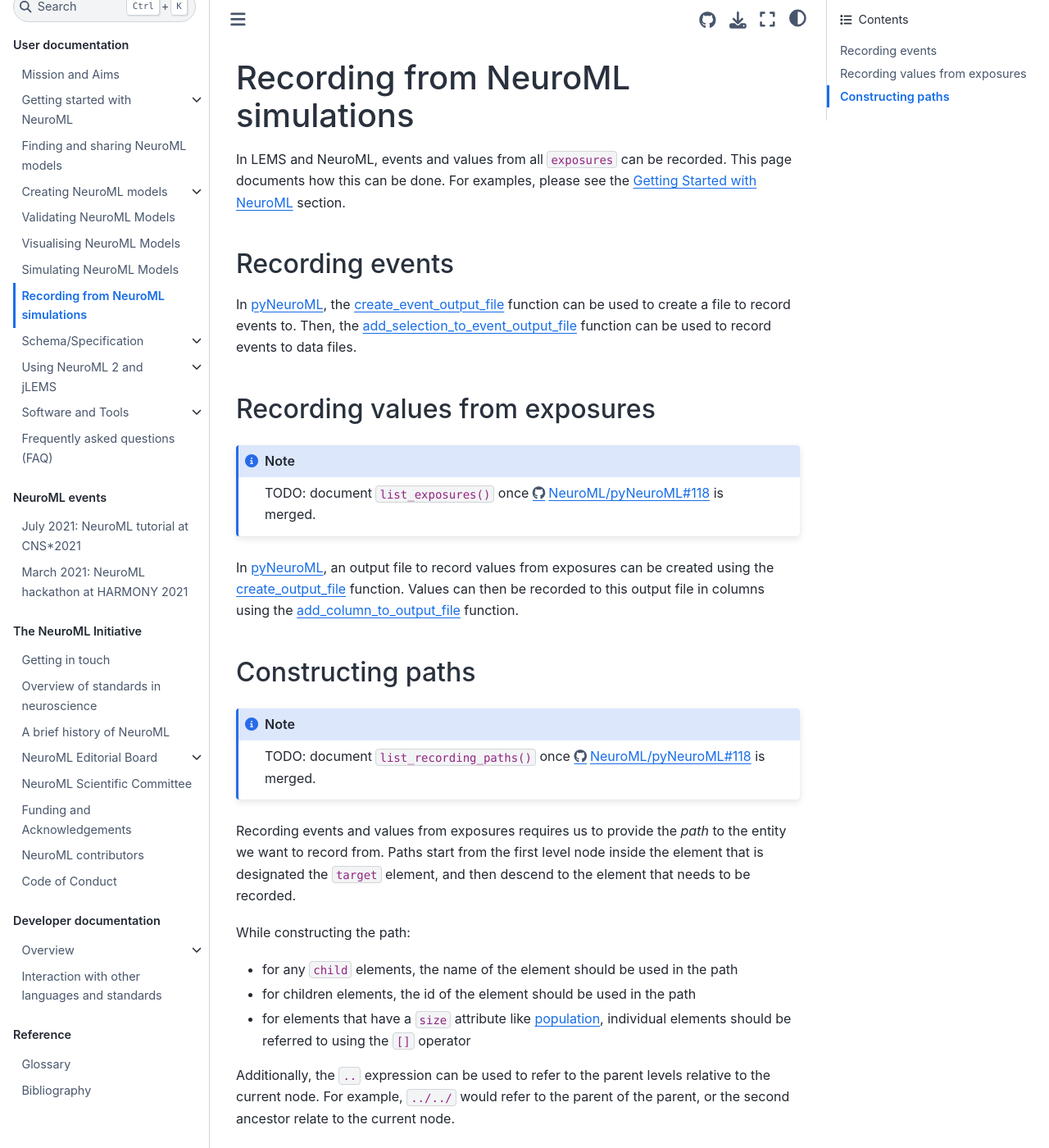
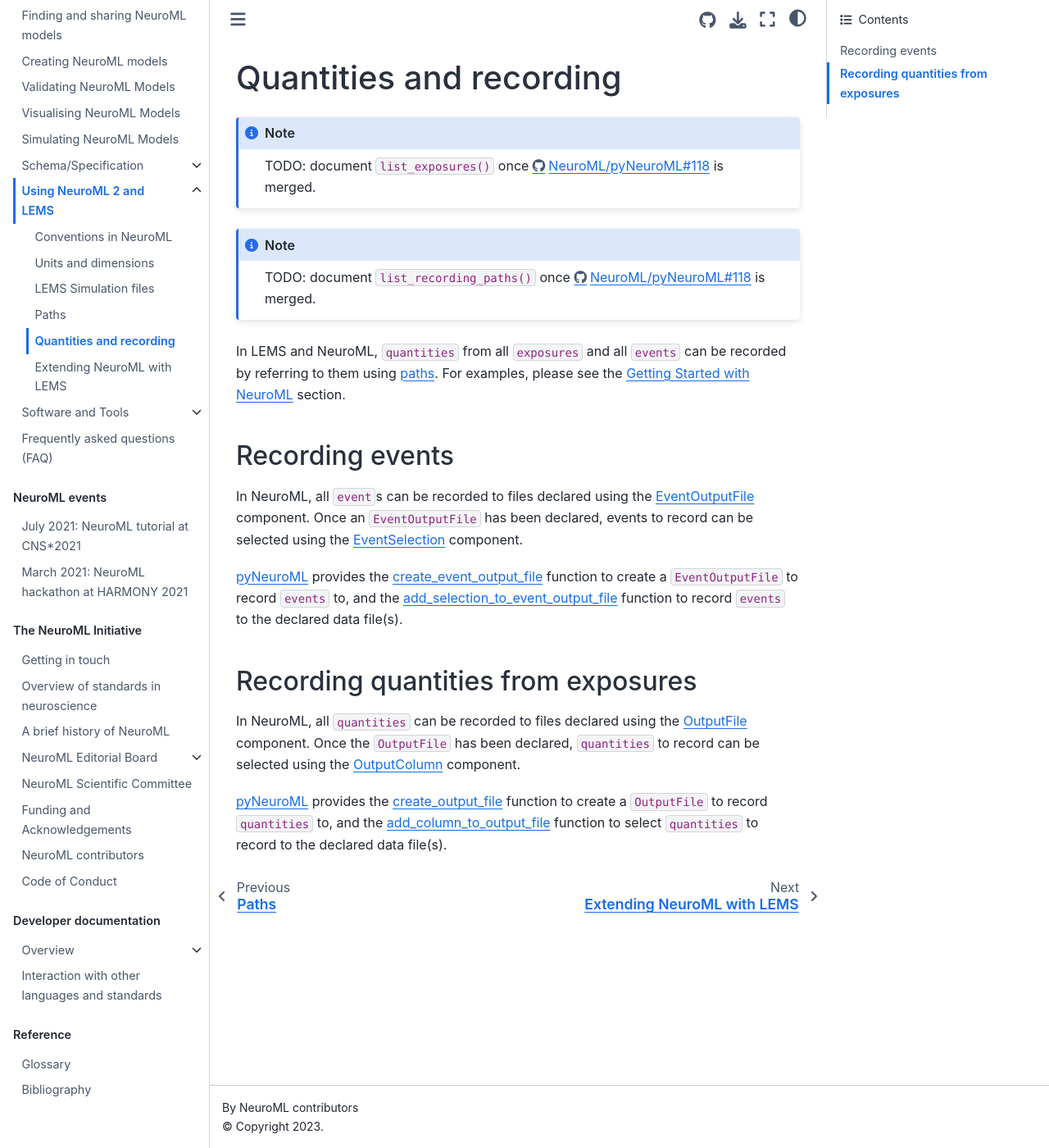
Before and after one commit to NeuroML/Documentation, a Jupyter Book: the page built from source/Userdocs/RecordingFromSimulations.md, in a window 1280 px wide and 1400 px high. Shown: the whole window at 82% size. Built offline with Jupyter Book 1.0.4 settings and Sphinx 7.4.7 and the Sphinx Book theme 1.1.4, drawn with Linux system fonts in a browser that asks for light colours; some of the changed text lies outside the part shown.

Commit message:
feat: move and update quantities and recording pages

````diff
--- a/source/Userdocs/RecordingFromSimulations.md
+++ b/source/Userdocs/RecordingFromSimulations.md
@@ -1,40 +1,27 @@
-(userdocs:recording)=
-# Recording from NeuroML simulations
+(userdocs:quantitiesandrecording)=
+# Quantities and recording
 
-In LEMS and NeuroML, events and values from all `exposures` can be recorded.
-This page documents how this can be done.
-For examples, please see the {ref}`Getting Started with NeuroML <userdocs:getting_started_neuroml>` section.
-
-(userdocs:recording:events)=
-## Recording events
-
-In {ref}`pyNeuroML <pyneuroml>`, the [create_event_output_file](https://pyneuroml.readthedocs.io/en/development/pyneuroml.lems.html?highlight=add_selection_to_event_output_file#pyneuroml.lems.LEMSSimulation.LEMSSimulation.create_event_output_file) function can be used to create a file to record events to.
-Then, the [add_selection_to_event_output_file](https://pyneuroml.readthedocs.io/en/development/pyneuroml.lems.html?highlight=add_selection_to_event_output_file#pyneuroml.lems.LEMSSimulation.LEMSSimulation.add_selection_to_event_output_file) function can be used to record events to data files.
-
-(userdocs:recording:exposures)=
-## Recording values from exposures
 ```{note}
 TODO: document `list_exposures()` once https://github.com/NeuroML/pyNeuroML/pull/118 is merged.
 ```
-
-In {ref}`pyNeuroML <pyneuroml>`, an output file to record values from exposures can be created using the [create_output_file](https://pyneuroml.readthedocs.io/en/development/pyneuroml.lems.html?highlight=add_selection_to_event_output_file#pyneuroml.lems.LEMSSimulation.LEMSSimulation.create_event_output_file) function.
-Values can then be recorded to this output file in columns using the [add_column_to_output_file](https://pyneuroml.readthedocs.io/en/development/pyneuroml.lems.html?highlight=add_selection_to_event_output_file#pyneuroml.lems.LEMSSimulation.LEMSSimulation.create_event_output_file) function.
-
-(userdocs:recording:paths)=
-## Constructing paths
 ```{note}
 TODO: document `list_recording_paths()` once https://github.com/NeuroML/pyNeuroML/pull/118 is merged.
 ```
 
-Recording events and values from exposures requires us to provide the *path* to the entity we want to record from.
-Paths start from the first level node inside the element that is designated the `target` element, and then descend to the element that needs to be recorded.
+In LEMS and NeuroML, `quantities` from all `exposures` and all `events` can be recorded by referring to them using {ref}`paths <userdocs:paths>`.
+For examples, please see the {ref}`Getting Started with NeuroML <userdocs:getting_started_neuroml>` section.
 
-While constructing the path:
+(userdocs:quantitiesandrecording:events)=
+## Recording events
 
-- for any `child` elements, the name of the element should be used in the path
-- for children elements, the id of the element should be used in the path
-- for elements that have a `size` attribute like {ref}`population <schema:population>`, individual elements should be referred to using the `[]` operator
+In NeuroML, all `event`s can be recorded to files declared using the {ref}`EventOutputFile <schema:eventoutputfile>` component.
+Once an `EventOutputFile` has been declared, events to record can be selected using the {ref}`EventSelection <schema:eventselection>` component.
 
+{ref}`pyNeuroML <pyneuroml>` provides the [create_event_output_file](https://pyneuroml.readthedocs.io/en/development/pyneuroml.lems.html?highlight=add_selection_to_event_output_file#pyneuroml.lems.LEMSSimulation.LEMSSimulation.create_event_output_file) function to create a `EventOutputFile` to record `events` to, and the [add_selection_to_event_output_file](https://pyneuroml.readthedocs.io/en/development/pyneuroml.lems.html?highlight=add_selection_to_event_output_file#pyneuroml.lems.LEMSSimulation.LEMSSimulation.add_selection_to_event_output_file) function to record `events` to the declared data file(s).
 
-Additionally, the `..` expression can be used to refer to the parent levels relative to the current node.
-For example, `../../` would refer to the parent of the parent, or the second ancestor relate to the current node.
+(userdocs:quantitiesandrecording:exposures)=
+## Recording quantities from exposures
+In NeuroML, all `quantities` can be recorded to files declared using the {ref}`OutputFile <schema:outputfile>` component.
+Once the `OutputFile` has been declared, `quantities` to record can be selected using the {ref}`OutputColumn <schema:outputcolumn>` component.
+
+{ref}`pyNeuroML <pyneuroml>` provides the [create_output_file](https://pyneuroml.readthedocs.io/en/development/pyneuroml.lems.html?highlight=add_selection_to_event_output_file#pyneuroml.lems.LEMSSimulation.LEMSSimulation.create_event_output_file) function to create a `OutputFile` to record `quantities` to, and the  [add_column_to_output_file](https://pyneuroml.readthedocs.io/en/development/pyneuroml.lems.html?highlight=add_selection_to_event_output_file#pyneuroml.lems.LEMSSimulation.LEMSSimulation.create_event_output_file) function to select `quantities` to record to the declared data file(s).
--- a/source/Userdocs/UsingNeuroMLv2AndLEMS.md
+++ b/source/Userdocs/UsingNeuroMLv2AndLEMS.md
@@ -1,9 +1,9 @@
 (userdocs:usingnml2lems)=
-# Using NeuroML 2 and jLEMS
+# Using NeuroML 2 and LEMS
 
 While the {ref}`tutorials <userdocs:getting_started_neuroml>` cover many of the key points of using LEMS with NeuroML, there are some points which require further explanation:
 
 - {ref}`How are units and dimensions handled in NeuroML and LEMS? <userdocs:unitsanddimensions>`
 - {ref}`How do I use a LEMS Simulation file to specify how to execute a NeuroML model? <userdocs:lemssimulation>`
 - {ref}`How can I extend NeuroML model to include new types using LEMS? <userdocs:extending>`
-- {ref}`What is the correct format/usage of paths and quantities in NeuroML and LEMS? <userdocs:quantitiesandpaths>`
+- {ref}`What is the correct format/usage of paths and quantities in NeuroML and LEMS? <userdocs:paths>`
--- a/source/_toc.yml
+++ b/source/_toc.yml
@@ -17,12 +17,9 @@
       - file: Userdocs/NML2_examples/OLM.ipynb
     - file: Userdocs/FindingNeuroMLModels
     - file: Userdocs/CreatingNeuroMLModels
-      sections:
-      - file: Userdocs/Conventions
     - file: Userdocs/ValidatingNeuroMLModels
     - file: Userdocs/VisualisingNeuroMLModels
     - file: Userdocs/SimulatingNeuroMLModels
-    - file: Userdocs/RecordingFromSimulations
     - file: Userdocs/Specification
       sections:
         - file: Userdocs/NeuroMLv2
@@ -39,9 +36,11 @@
         - file: Userdocs/NeuroMLv1
     - file: Userdocs/UsingNeuroMLv2AndLEMS
       sections:
+        - file: Userdocs/Conventions
         - file: Userdocs/UnitsAndDimensions
         - file: Userdocs/LEMSSimulation
-        - file: Userdocs/QuantitiesAndPaths
+        - file: Userdocs/Paths
+        - file: Userdocs/RecordingFromSimulations
         - file: Userdocs/ExtendingNeuroMLv2WithLEMS
     - file: Userdocs/Software/Software
       sections:
````
Also changed, not shown: source/Userdocs/Paths.md (added, +53 -0 lines), source/Userdocs/QuantitiesAndPaths.md (deleted, +0 -12 lines).
